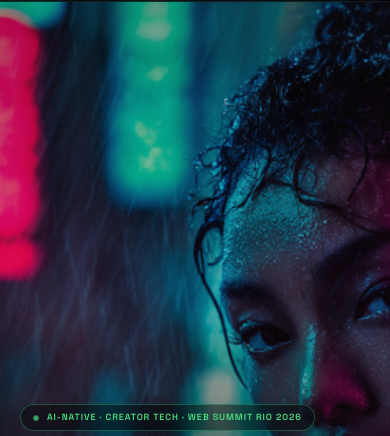
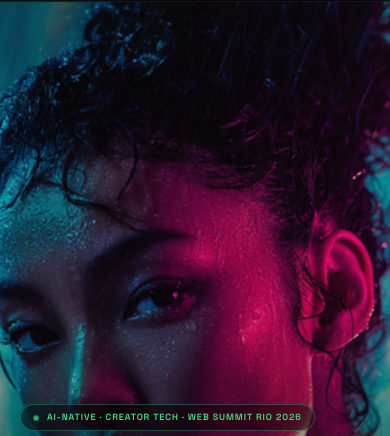
Before and after one commit to base-w/base-w.github.io, a plain HTML site: page index.html in a window 390 px wide. Shown: the part 50-486 px from the top of the page. Drawn offline with Linux system fonts and the light colour scheme.

Commit message:
Update object position for hero cover image
Adjust object position for hero cover image to better center the face.

```diff
--- a/index.html
+++ b/index.html
@@ -1236,7 +1236,7 @@
       height: 100%;
     }
     .hero-cover {
-      object-position: 50% 15%; /* centralizado horizontalmente, rosto visível acima do texto */
+      object-position: 65% 15%; /* rosto centralizado, parte inferior visível acima do texto */
     }
 
     /* PLAY PILL */
```
